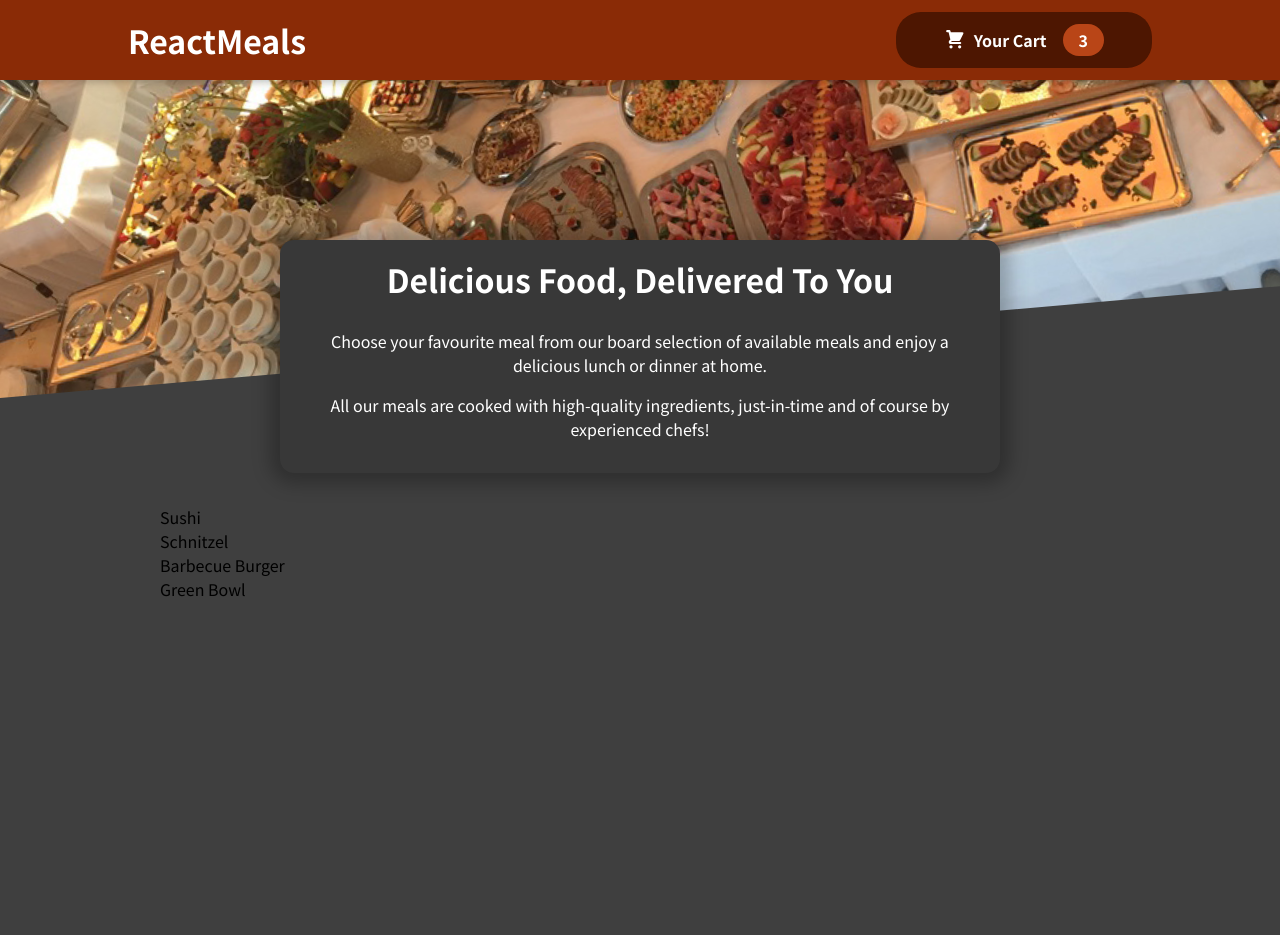
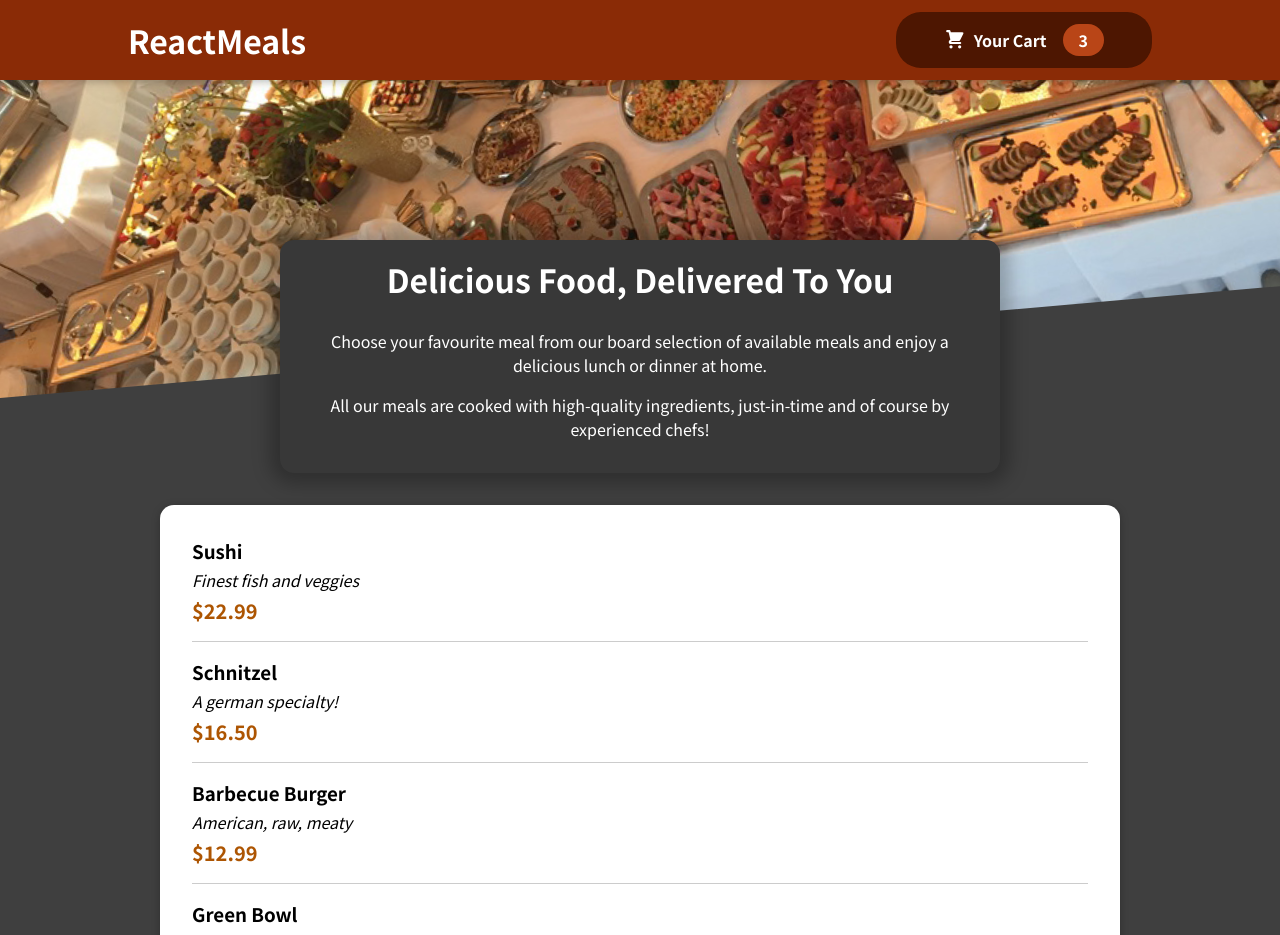
Before and after one commit to pshiv11/Food-Order-App, a React (Create React App) app: page / in a window 1280 px wide. Shown: the top 935 px of the page. Before the commit the page ends 800 px from the top, so only its background shows below. Built offline with nearby package versions, Linux system fonts and the light colour scheme.

Commit message:
added MealItem as a separate component

```diff
--- a/src/components/Meals/AvailableMeals.js
+++ b/src/components/Meals/AvailableMeals.js
@@ -1,5 +1,7 @@
 import React from 'react';
 import classes from './AvailableMeals.module.css';
+import Card from '../UI/Card';
+import MealItem from './MealItem/MealItem';
 
 //this data can be fetched from database if we have the available connection to it.
 const DUMMY_MEALS = [
@@ -31,12 +33,18 @@
 
 
 function AvailableMeals() {
-    const mealsList = DUMMY_MEALS.map(meal => <li>{meal.name}</li>);
+    const mealsList = DUMMY_MEALS.map(meal =>
+          <MealItem
+            key={meal.id}
+            name={meal.name}
+            description={meal.description}
+            price={meal.price}>{meal.name}
+          </MealItem>);
     return (
         <section className={classes.meals}>
-            <ul>
-                {mealsList}
-            </ul>
+            <Card>
+                <ul>{mealsList}</ul>
+            </Card>
         </section>
     );
 };
--- /dev/null
+++ b/src/components/Meals/MealItem/MealItem.js
@@ -0,0 +1,24 @@
+import React from 'react';
+import classes from './MealItem.module.css';
+
+
+
+function MealItem(props) {
+
+    const price = `$${props.price.toFixed(2)}`;
+    return (
+        <li className={classes.meal}>
+            <div>
+                <h3>{props.name}</h3>
+                <div className={classes.description}>{props.description}</div>
+                <div className={classes.price}>{price}</div>
+            </div>
+            <div>
+
+
+            </div>
+        </li>
+    )
+}
+
+export default MealItem
--- /dev/null
+++ b/src/components/Meals/MealItem/MealItem.module.css
@@ -0,0 +1,22 @@
+.meal {
+    display: flex;
+    justify-content: space-between;
+    margin: 1rem;
+    padding-bottom: 1rem;
+    border-bottom: 1px solid #ccc;
+  }
+
+  .meal h3 {
+    margin: 0 0 0.25rem 0;
+  }
+
+  .description {
+    font-style: italic;
+  }
+
+  .price {
+    margin-top: 0.25rem;
+    font-weight: bold;
+    color: #ad5502;
+    font-size: 1.25rem;
+  }
--- /dev/null
+++ b/src/components/UI/Card.js
@@ -0,0 +1,13 @@
+import React from 'react';
+import classes from './Card.module.css';
+
+
+function Card(props) {
+    return (
+        <div className={classes.card}>
+            {props.children}
+        </div>
+    )
+}
+
+export default Card;
--- /dev/null
+++ b/src/components/UI/Card.module.css
@@ -0,0 +1,6 @@
+.card {
+    padding: 1rem;
+    box-shadow: 0 2px 8px rgba(0, 0, 0, 0.25);
+    border-radius: 14px;
+    background-color: white;
+  }
```
Also changed, not shown: src/components/Meals/MealItem/MealItemForm.js (added), 1 other file (tests, documents, lock files or other folders).
